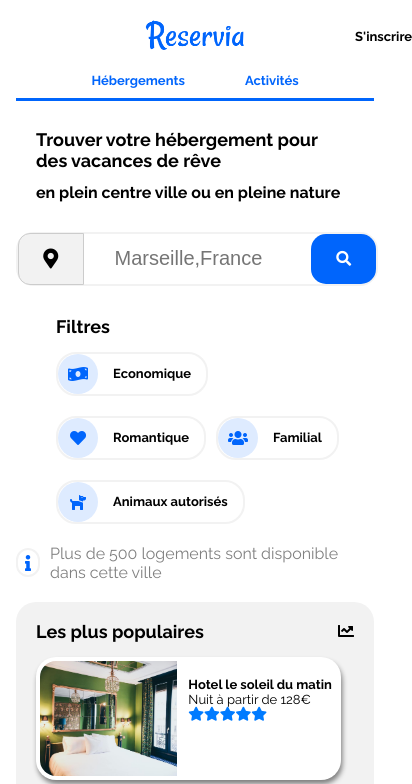
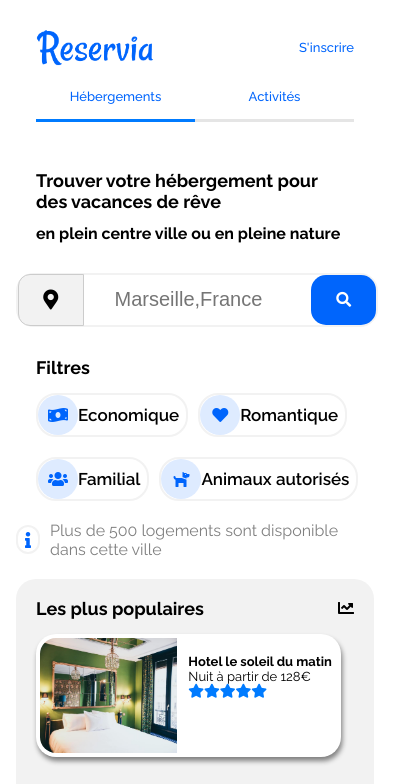
Before and after one commit to FrancisVic/FrancisVicente_2_0212020, a plain HTML site: page index.html in a window 390 px wide. Shown: the top 784 px of the page, 412 px wide, since content can reach past the window. Drawn offline with Linux system fonts and the light colour scheme.

Commit message:
Modification du Header

```diff
--- a/index.html
+++ b/index.html
@@ -20,17 +20,10 @@
             <div class="logo">
 
                 <img src="images/Reservia.png" class="logoImg" alt="logo" />
-
-                <div class="signup">
-                    <a href="">S'inscrire</a>
-                </div>
-
             </div>
-            <nav>
-                <a href="#middle" class="hebergement">Hébergements</a>
-                <a href="#bot" class="activity_link">Activités</a>
-            </nav>
-
+            <a href="#middle" class="hebergement">Hébergements</a>
+            <a href="#bot" class="activity_link">Activités</a>
+            <a href="" class="signup">S'inscrire</a>
         </header>
 
 
@@ -61,16 +54,16 @@
             <div class="filter-child">
 
                 <div class="icon-menu border"><i class="fas fa-money-bill-wave"></i>
-                    <h4>Economique</h4>
+                    <span>Economique</span>
                 </div>
                 <div class="icon-menu border"><i class="fas fa-users"></i>
-                    <h4>Familial</h4>
+                    <span>Familial</span>
                 </div>
                 <div class="icon-menu border"><i class="fas fa-heart"></i>
-                    <h4>Romantique</h4>
+                    <span>Romantique</span>
                 </div>
                 <div class="icon-menu border"><i class="fas fa-dog"></i>
-                    <h4>Animaux autorisés</h4>
+                    <span>Animaux autorisés</span>
                 </div>
             </div>
         </div>
--- a/style.css
+++ b/style.css
@@ -19,49 +19,44 @@ body, html {
     max-width: 2000px;
 }
 
-.logo
-{
+.logo {
     display: flex;
     align-items: center;
+    flex-basis: 60%;
+    order: 0;
 }
 
 .logoImg {
-    height: 70px;
+    height: 55px;
 }
 
 .header {
     display: flex;
     align-items: center;
+    justify-content: space-between;
 }
 
-nav {
-    display: flex;
-    align-items: center;
-    width: 100%;
-    justify-content: flex-end;
+.header a {
+    color: #0065FC;
+    font-weight: 500;
 }
-
-nav a {
-    text-decoration: none;
-    border-top: 3px solid transparent;
-    margin-left: 60px;
-    color: #007bff;
-}
-
 
 a {
     text-decoration: none;
     color: black;
 }
 
-
-
 .signup {
-    margin-left: 700px;
+    padding-top: 33px;
+    order: 1;
 }
 
 .hebergement {
+    border-top: 3px solid #0065FC;
     margin-left: 0px;
+    padding-left: 20px;
+    padding-right: 20px;
+    padding-top: 33px;
 }
 
 .icon-position {
@@ -119,12 +114,12 @@ a {
     justify-content: space-between;
 }
 
+.activity_link
+{
+    padding-top: 33px;
+}
 .activity h2 {
     margin-left: 30px;
-}
-
-.activity_link:hover {
-    border-top: 3px solid #0065FC;
 }
 
 .title {
@@ -164,8 +159,9 @@ button {
     background-color: #DEEBFF;
 }
 
-.filter h3 {
-    font-size: 15px;
+.filter span {
+    font-size: 18px;
+    font-weight: 600;
 }
 
 .icon-menu {
@@ -176,8 +172,7 @@ button {
     border-radius: 20px;
 }
 
-.icon-menu:hover
-{
+.icon-menu:hover {
     background-color: #DEEBFF;
     transition: 0.5s;
     height: 50px;
@@ -444,12 +439,21 @@ footer {
     border: 2px solid #F2F2F2;
     margin-right: 10px;
     margin-bottom: 20px;
+    padding-right: 7px;
 }
 
 @media screen and (max-width: 576px) {
-
-    .signup
-    {
+    .header {
+        padding: 20px;
+    }
+    .header a {
+        text-align: center;
+        padding-bottom: 15px;
+        padding-left: 0px;
+        padding-right: 0px;
+        padding-top: 14px;
+    }
+    .signup {
         margin: 0px;
     }
     #containerGeneral {
@@ -472,8 +476,16 @@ footer {
     nav a {
         color: #0065FC;
     }
-    .activity {
-        font-size: 18px;
+    .hebergement {
+        border-bottom: 3px solid #007bff;
+        order: 2;
+        width: 50%;
+        border-top: none;
+    }
+    .activity_link {
+        width: 50%;
+        order: 3;
+        border-bottom: 3px solid rgba(204, 204, 204, 0.514);
     }
     .link {
         border: none;
@@ -487,13 +499,14 @@ footer {
         margin-top: 20px;
         margin-left: 20px;
     }
-    .filter h3 {
-        font-size: 13px;
+    .filter span {
+        font-size: 17px;
     }
     .filter-child {
         display: flex;
         align-items: baseline;
         flex-wrap: wrap;
+        margin: 0px;
     }
     #site-search {
         height: 50px;
@@ -671,20 +684,14 @@ footer {
         justify-content: center;
     }
     .header {
-        flex-direction: column;
+        flex-wrap: wrap;
     }
-    nav {
-        justify-content: center;
+    .hebergement {
+        padding-right: 0px;
+        padding-left: 0px;
     }
-
-    nav a
-    {
-        padding: 0px;
-    }
-    .link {
-        padding: 0px;
-    }
-    .signup {
+    .signup a {
+        padding-top: 33px;
         padding: 0px;
     }
     .filter {
@@ -696,6 +703,7 @@ footer {
         display: flex;
         flex-wrap: wrap;
         align-items: baseline;
+        margin-left: 0px;
     }
     .filter-child h4 {
         font-size: 13px;
@@ -715,9 +723,6 @@ footer {
     #site-search input {
         height: 50px;
         font-size: 20px;
-    }
-    .subTitle {
-        margin-left: 20px;
     }
     .button-search {
         display: none;
@@ -749,8 +754,6 @@ footer {
     }
     .title {
         font-size: 18px;
-        margin-left: 20px;
-        margin-right: 30px;
     }
     .search span {
         font-size: 20px;
@@ -774,13 +777,10 @@ footer {
         height: 263px;
     }
     .logo {
-        display: flex;
-        align-items: center;
-        justify-content: space-around;
+        width: 70px;
     }
-    .logoImg {
+    .logo img {
         object-fit: contain;
-        width: 100px;
         margin-right: 110px;
     }
     header a {
```
